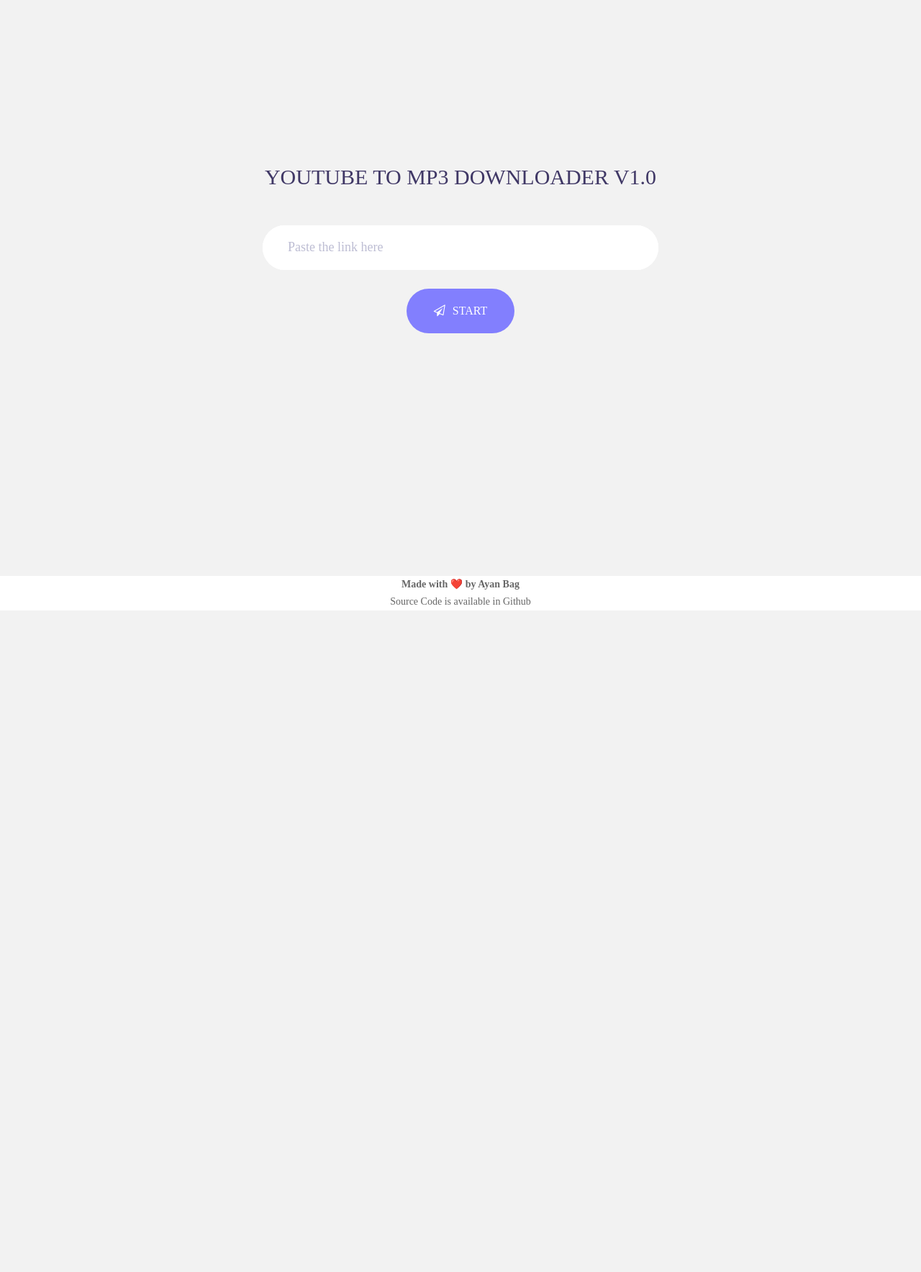
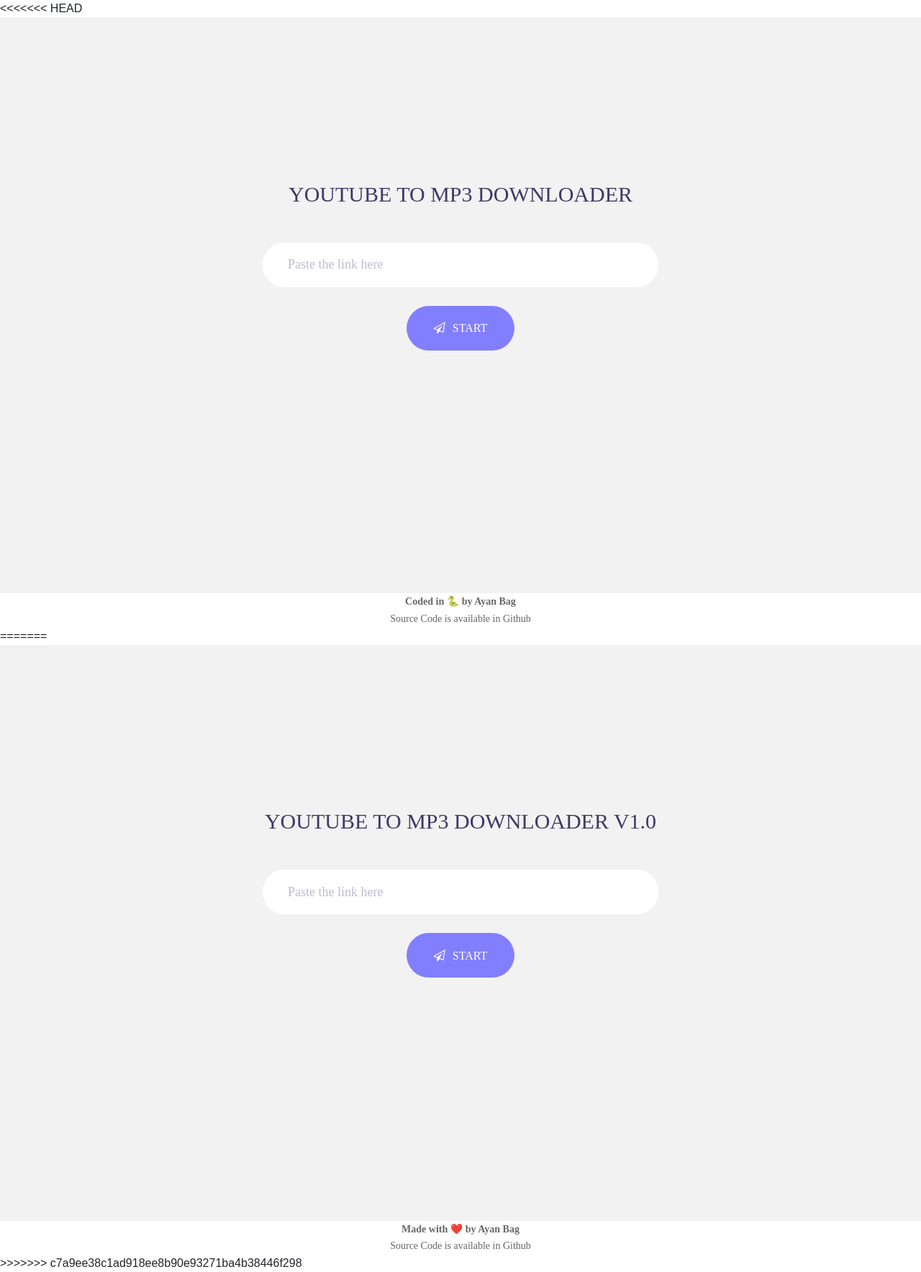
Before and after one commit to ayanbag/YouTube-to-MP3-Downloader, a Flask app: page / in a window 1280 px wide. Shown: the whole page at 72% size. Before the commit the page ends 848 px from the top, so only its background shows below. Run offline with Flask 2, Linux system fonts and the light colour scheme; some libraries are stand-ins or nearby versions; some web fonts are replaced.

Commit message:
Emojis and Hyperlinks updated

```diff
--- a/templates/fail.html
+++ b/templates/fail.html
@@ -7,6 +7,6 @@
 <body>
 <h3> Error </h3>
 <h4> <font color="red">Please Check the input Youtube url or youtube video id</font></h4>
-<button class="btn success"><a href="http://127.0.0.1:5000/">Try Again</a></button>
+<button class="btn success"><a href="../">Try Again</a></button>
 </body>
 </html>
--- a/templates/index.html
+++ b/templates/index.html
@@ -1,3 +1,84 @@
+<<<<<<< HEAD
+<!DOCTYPE html>
+<html lang="en">
+<head>
+	<title>Youtube To MP3 Downloader</title>
+	<meta charset="UTF-8">
+	<meta name="viewport" content="width=device-width, initial-scale=1">
+<!--===============================================================================================-->
+	<link rel="icon" type="image/png" href="static/images/icons/download.png"/>
+<!--===============================================================================================-->
+	<link rel="stylesheet" type="text/css" href="static/vendor/bootstrap/css/bootstrap.min.css">
+<!--===============================================================================================-->
+	<link rel="stylesheet" type="text/css" href="static/fonts/font-awesome-4.7.0/css/font-awesome.min.css">
+<!--===============================================================================================-->
+	<link rel="stylesheet" type="text/css" href="static/vendor/animate/animate.css">
+<!--===============================================================================================-->
+	<link rel="stylesheet" type="text/css" href="static/vendor/css-hamburgers/hamburgers.min.css">
+<!--===============================================================================================-->
+	<link rel="stylesheet" type="text/css" href="static/vendor/animsition/css/animsition.min.css">
+<!--===============================================================================================-->
+	<link rel="stylesheet" type="text/css" href="static/vendor/select2/select2.min.css">
+<!--===============================================================================================-->
+	<link rel="stylesheet" type="text/css" href="static/vendor/daterangepicker/daterangepicker.css">
+<!--===============================================================================================-->
+	<link rel="stylesheet" type="text/css" href="static/css/util.css">
+	<link rel="stylesheet" type="text/css" href="static/css/main.css">
+
+<!--===============================================================================================-->
+</head>
+<body>
+
+
+	<div class="container-contact100">
+
+		<div class="wrap-contact100">
+			<form action = "../download" method = "POST" class="contact100-form validate-form">
+				<span class="contact100-form-title">
+					Youtube to MP3 Downloader
+				</span>
+
+				<div class="wrap-input100 validate-input" data-validate="Please valid Youtube link">
+					<input class="input100" type="text" name="name" placeholder="Paste the link here">
+					<span class="focus-input100"></span>
+				</div>
+
+				<div class="container-contact100-form-btn"><input type = "submit" value="" />
+					<button class="contact100-form-btn">
+						<span>
+							<i class="fa fa-paper-plane-o m-r-6" aria-hidden="true"></i>
+							Start
+						</span>
+					</button>
+				</div>
+			</form>
+		</div>
+
+	</div>
+<p align="center"><strong>Coded in 🐍 by <a href="http://ayanbag.github.io">Ayan Bag</a></strong></p>
+<p align="center">Source Code is available in <a href="https://github.com/ayanbag/Youtube-To-MP3-Downloader">Github</a></p>
+
+
+<!--===============================================================================================-->
+	<script src="static/vendor/jquery/jquery-3.2.1.min.js"></script>
+<!--===============================================================================================-->
+	<script src="static/vendor/animsition/js/animsition.min.js"></script>
+<!--===============================================================================================-->
+	<script src="static/vendor/bootstrap/js/popper.js"></script>
+	<script src="static/vendor/bootstrap/js/bootstrap.min.js"></script>
+<!--===============================================================================================-->
+	<script src="static/vendor/select2/select2.min.js"></script>
+<!--===============================================================================================-->
+	<script src="static/vendor/daterangepicker/moment.min.js"></script>
+	<script src="static/vendor/daterangepicker/daterangepicker.js"></script>
+<!--===============================================================================================-->
+	<script src="static/vendor/countdowntime/countdowntime.js"></script>
+<!--===============================================================================================-->
+	<script src="static/js/main.js"></script>
+
+</body>
+</html>
+=======
 <!DOCTYPE html>
 <html lang="en">
 <head>
@@ -77,3 +158,4 @@
 
 </body>
 </html>
+>>>>>>> c7a9ee38c1ad918ee8b90e93271ba4b38446f298
--- a/templates/success.html
+++ b/templates/success.html
@@ -9,6 +9,6 @@
 <h4> <font color="green">Your video is Downloaded successfully</font></h4>
 <h4> Path: {{result}}</h4>
 <h4> Thanks for using </h4>
-<button class="btn success"><a href="http://127.0.0.1:5000/">Use it again</a></button>
+<button class="btn success"><a href="..">Use it again</a></button>
 </body>
 </html>
```
